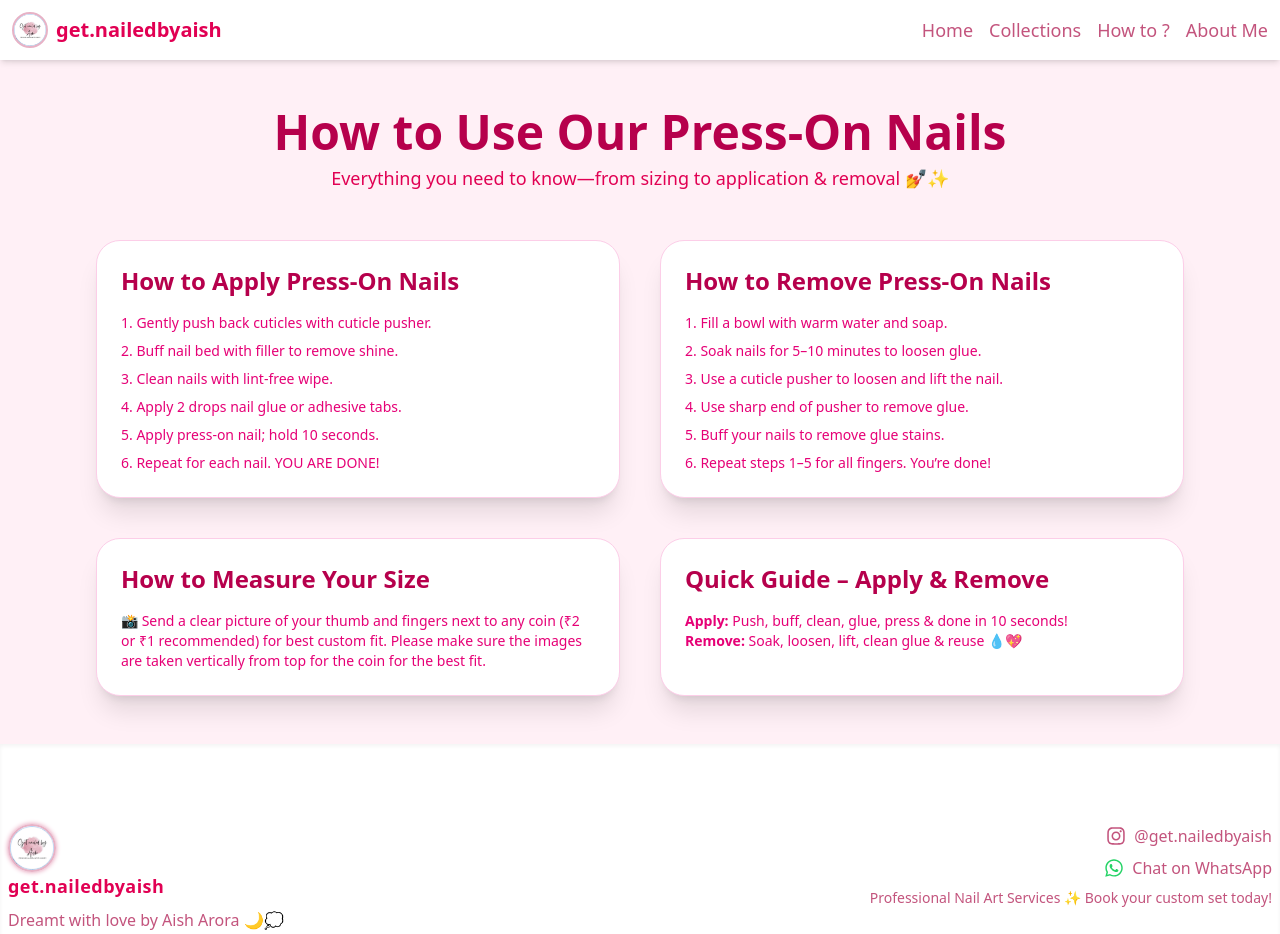
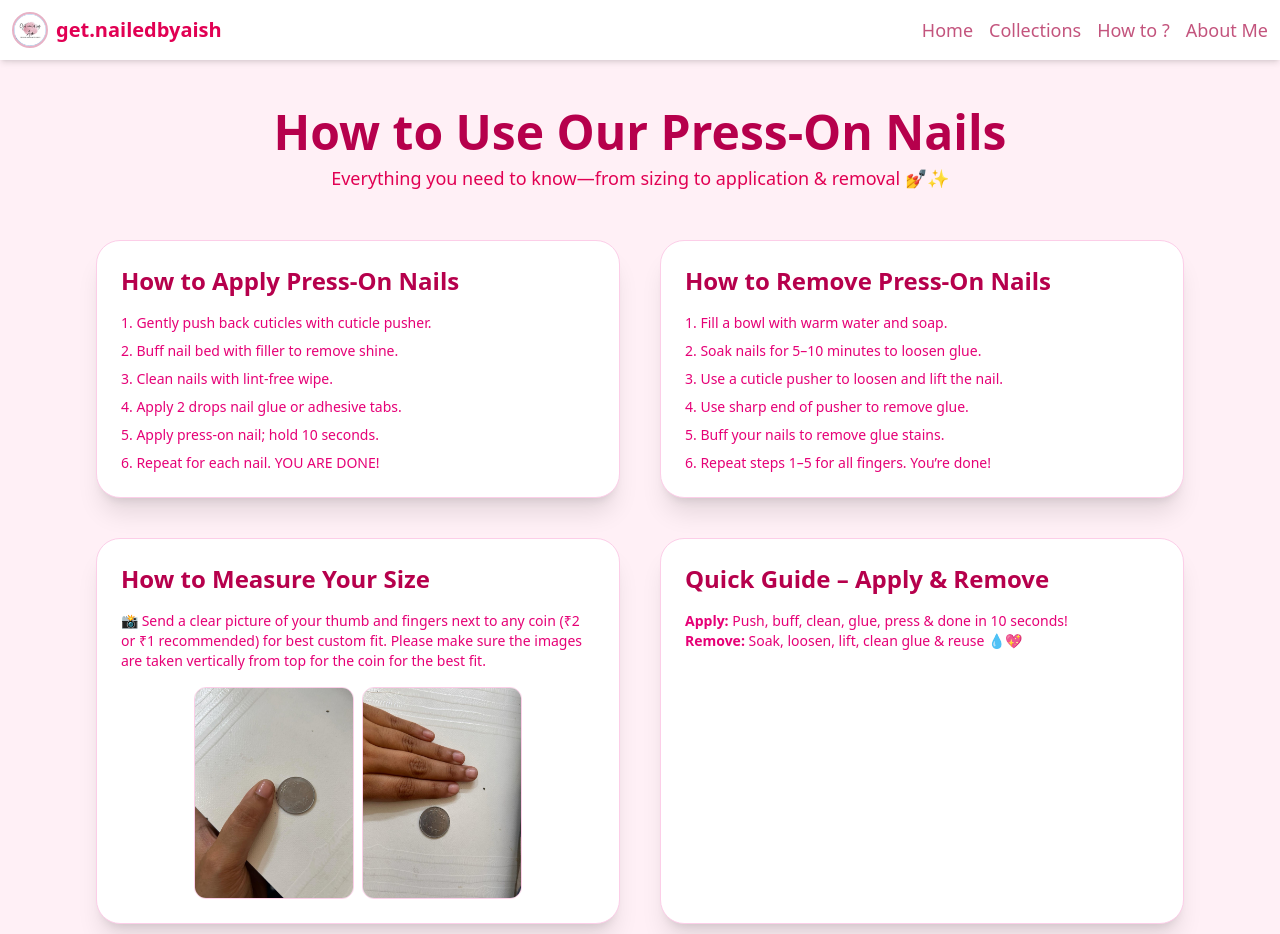
Before and after one commit to Jag2007/Getnailedbyaish.catalog, a React (Vite) app: page /howto in a window 1280 px wide. Shown: the top 934 px of the page. Built offline with nearby package versions, Linux system fonts and the light colour scheme.

Commit message:
lets go live it

```diff
--- a/src/components/Footer.jsx
+++ b/src/components/Footer.jsx
@@ -60,7 +60,7 @@
             className="text-xs md:text-sm text-center md:text-right"
             style={{ color: "#c3547d" }}
           >
-            Professional Nail Art Services ✨ Book your custom set today!
+            Your Luxury Presson Nail Artist ✨ Book your custom set today!
           </p>
         </div>
       </div>
--- a/src/components/HeroSection.jsx
+++ b/src/components/HeroSection.jsx
@@ -5,9 +5,13 @@
         className="absolute top-0 left-0 w-full h-full object-cover brightness-50 z-0"
         src="https://files.catbox.moe/ry9mkd.mp4"
         autoPlay
-        loop
         muted
+        defaultMuted
         playsInline
+        preload="auto"
+        onLoadedData={(e) => {
+          e.target.play();
+        }}
         onCanPlay={(e) => {
           e.target.playbackRate = 0.75;
         }}
--- a/src/pages/Howto.jsx
+++ b/src/pages/Howto.jsx
@@ -1,6 +1,8 @@
 import React from "react";
 import Navbar from "../components/Navbar";
 import Footer from "../components/Footer";
+import photo1 from "../Images/photo1.jpg";
+import photo2 from "../Images/photo2.jpg";
 
 export default function HowToPage() {
   return (
@@ -57,6 +59,18 @@
               images are taken vertically from top for the coin for the best
               fit.
             </p>
+            <div className="flex flex-row justify-center items-center gap-2 mt-4">
+              <img
+                src={photo1}
+                alt="How to measure example 1"
+                className="w-1/2 max-w-[160px] rounded-xl border border-pink-200 object-cover"
+              />
+              <img
+                src={photo2}
+                alt="How to measure example 2"
+                className="w-1/2 max-w-[160px] rounded-xl border border-pink-200 object-cover"
+              />
+            </div>
           </div>
 
           {/* Quick Guide */}
```
Also changed, not shown: src/Images/photo1.jpg (added), src/Images/photo2.jpg (added).
